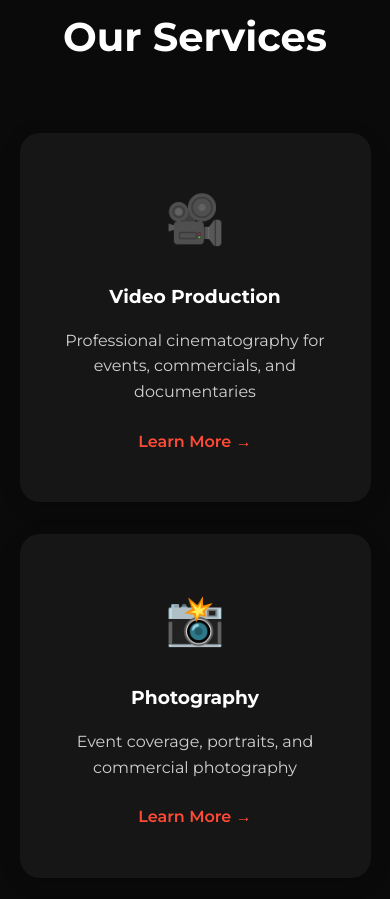
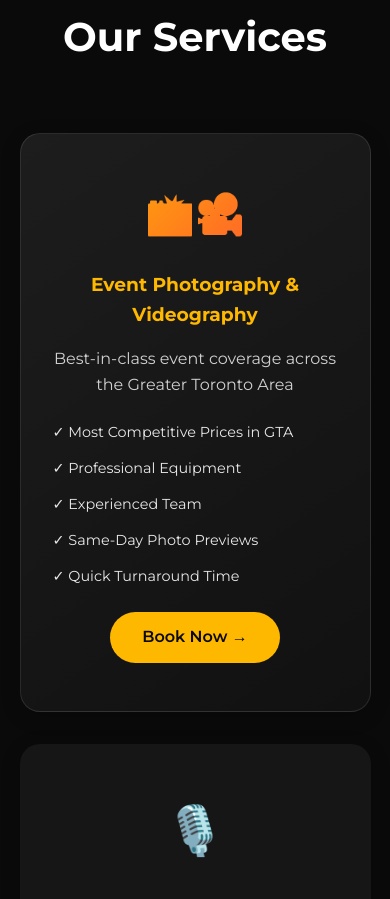
Before and after one commit to whoakashtyagi/waka, a plain HTML site: page index.html in a window 390 px wide. Shown: the part 1940-2839 px from the top of the page. Drawn offline with nearby package versions, Linux system fonts and the light colour scheme.

Commit message:
Updated website: Removed video/photo services, updated highlights section, added phone number to contact form, updated Event Photography & Videography section

```diff
--- a/index.html
+++ b/index.html
@@ -45,8 +45,10 @@
         <div class="highlights-container">
             <div class="video-wrapper">
                 <iframe
-                    src="https://www.youtube.com/embed/YOUR_NEW_VIDEO_ID"
+                    src="https://www.youtube.com/embed/UnzrIEacYvE"
                     title="Waka Canada Highlights"
+                    width="100%"
+                    height="100%"
                     frameborder="0"
                     allow="accelerometer; autoplay; clipboard-write; encrypted-media; gyroscope; picture-in-picture; web-share"
                     allowfullscreen>
@@ -65,20 +67,22 @@
             <h2>Our Services</h2>
         </div>
         <div class="services-grid">
-            <div class="service-card">
+            <div class="service-card featured-service">
                 <div class="service-content">
-                    <div class="service-icon">🎥</div>
-                    <h3>Video Production</h3>
-                    <p>Professional cinematography for events, commercials, and documentaries</p>
-                    <a href="#contact" class="learn-more">Learn More →</a>
+                    <div class="service-icon">📸🎥</div>
+                    <h3>Event Photography & Videography</h3>
+                    <p>Best-in-class event coverage across the Greater Toronto Area</p>
+                    <div class="service-features">
+                        <ul>
+                            <li>✓ Most Competitive Prices in GTA</li>
+                            <li>✓ Professional Equipment</li>
+                            <li>✓ Experienced Team</li>
+                            <li>✓ Same-Day Photo Previews</li>
+                            <li>✓ Quick Turnaround Time</li>
+                        </ul>
+                    </div>
+                    <a href="#contact" class="learn-more">Book Now →</a>
                 </div>
-            </div>
-
-            <div class="service-card">
-                <div class="service-icon">📸</div>
-                <h3>Photography</h3>
-                <p>Event coverage, portraits, and commercial photography</p>
-                <a href="#" class="learn-more">Learn More →</a>
             </div>
 
             <div class="service-card">
@@ -208,6 +212,10 @@
             <form class="contact-form" id="contactForm" onsubmit="return submitForm(event)">
                 <input type="text" name="name" placeholder="Your Name" required>
                 <input type="email" name="email" placeholder="Your Email" required>
+                <input type="tel" name="phone" placeholder="Phone Number"
+                       pattern="[0-9]{3}[0-9]{3}[0-9]{4}"
+                       title="Please enter a valid phone number (e.g., 4386221769)"
+                       required>
                 <select name="service" required>
                     <option value="" disabled selected>Select Service</option>
                     <option value="video">Video Production</option>
@@ -255,6 +263,7 @@
             const templateParams = {
                 name: form.querySelector('input[name="name"]').value,
                 email: form.querySelector('input[name="email"]').value,
+                phone: form.querySelector('input[name="phone"]').value,
                 service: form.querySelector('select[name="service"]').value,
                 message: form.querySelector('textarea[name="message"]').value,
                 to_email: 'info@wakacanada.net'
--- a/styles.css
+++ b/styles.css
@@ -385,6 +385,31 @@ body {
     outline: none;
 }
 
+.contact-form input[type="tel"] {
+    width: 100%;
+    padding: 1rem;
+    margin-bottom: 1rem;
+    border: 1px solid rgba(255, 255, 255, 0.1);
+    border-radius: 5px;
+    background: rgba(255, 255, 255, 0.05);
+    color: var(--light);
+    font-size: 1rem;
+}
+
+.contact-form input[type="tel"]:focus {
+    outline: none;
+    border-color: var(--primary);
+}
+
+/* Add validation styling */
+.contact-form input[type="tel"]:invalid {
+    border-color: var(--accent);
+}
+
+.contact-form input[type="tel"]:valid {
+    border-color: #4CAF50;
+}
+
 /* Footer */
 footer {
     background: var(--dark);
@@ -716,3 +741,65 @@ footer {
         border-radius: 0;
     }
 }
+
+.featured-service {
+    background: linear-gradient(145deg, rgba(255, 255, 255, 0.08), rgba(255, 255, 255, 0.03));
+    border: 1px solid rgba(255, 255, 255, 0.1);
+    transform: scale(1.05);
+}
+
+.featured-service:hover {
+    transform: scale(1.08);
+}
+
+.service-features {
+    margin: 1.5rem 0;
+    text-align: left;
+}
+
+.service-features ul {
+    list-style: none;
+    padding: 0;
+}
+
+.service-features li {
+    margin-bottom: 0.8rem;
+    color: rgba(255, 255, 255, 0.9);
+    font-size: 0.9rem;
+}
+
+.featured-service .service-icon {
+    font-size: 2.5rem;
+    background: linear-gradient(135deg, var(--primary), var(--accent));
+    -webkit-background-clip: text;
+    -webkit-text-fill-color: transparent;
+}
+
+.featured-service h3 {
+    color: var(--primary);
+}
+
+.featured-service .learn-more {
+    display: inline-block;
+    padding: 0.8rem 2rem;
+    background: var(--primary);
+    color: var(--dark);
+    border-radius: 30px;
+    transition: all 0.3s ease;
+}
+
+.featured-service .learn-more:hover {
+    background: var(--accent);
+    color: var(--light);
+    transform: translateY(-3px);
+}
+
+@media (max-width: 768px) {
+    .featured-service {
+        transform: scale(1);
+    }
+
+    .featured-service:hover {
+        transform: scale(1.02);
+    }
+}
```
